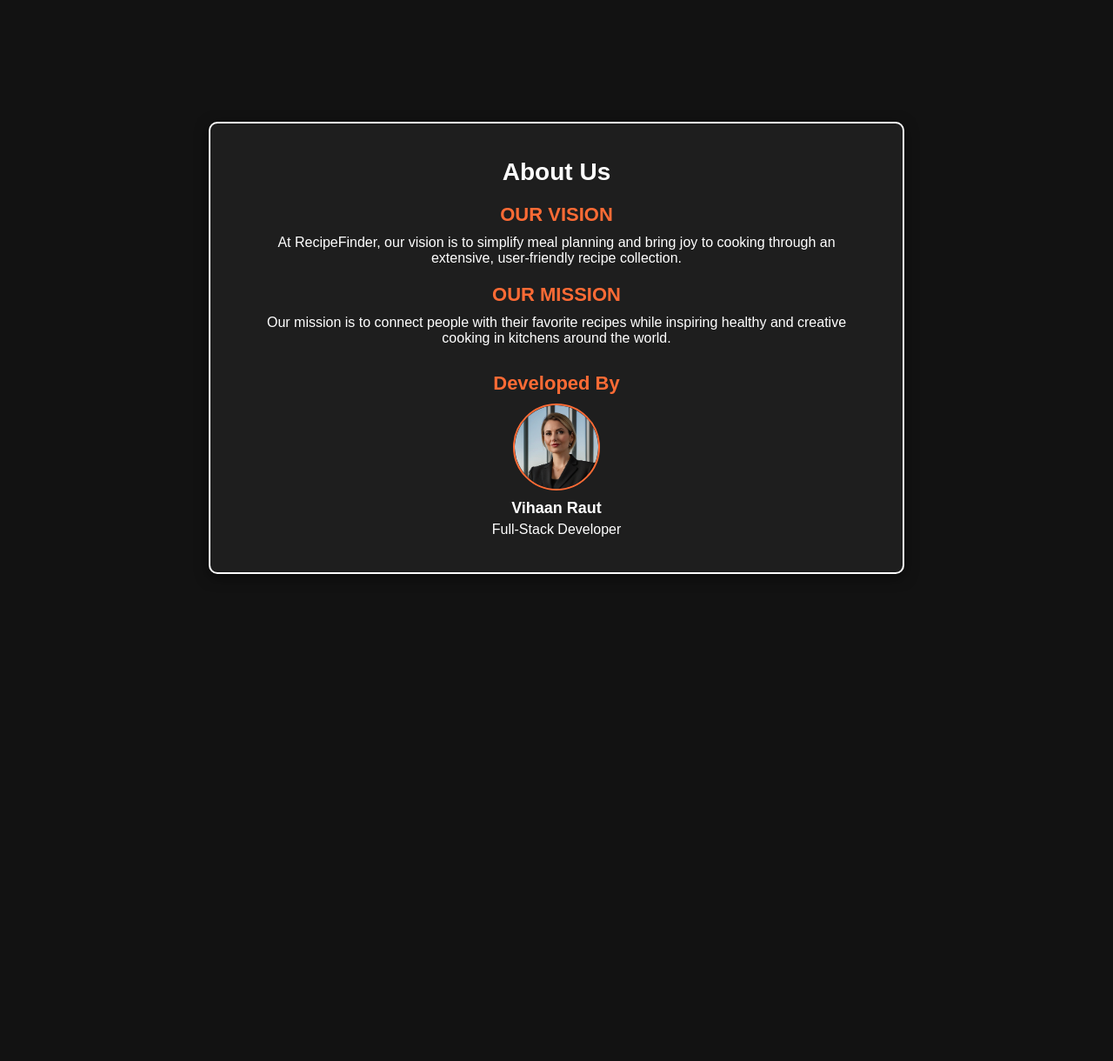
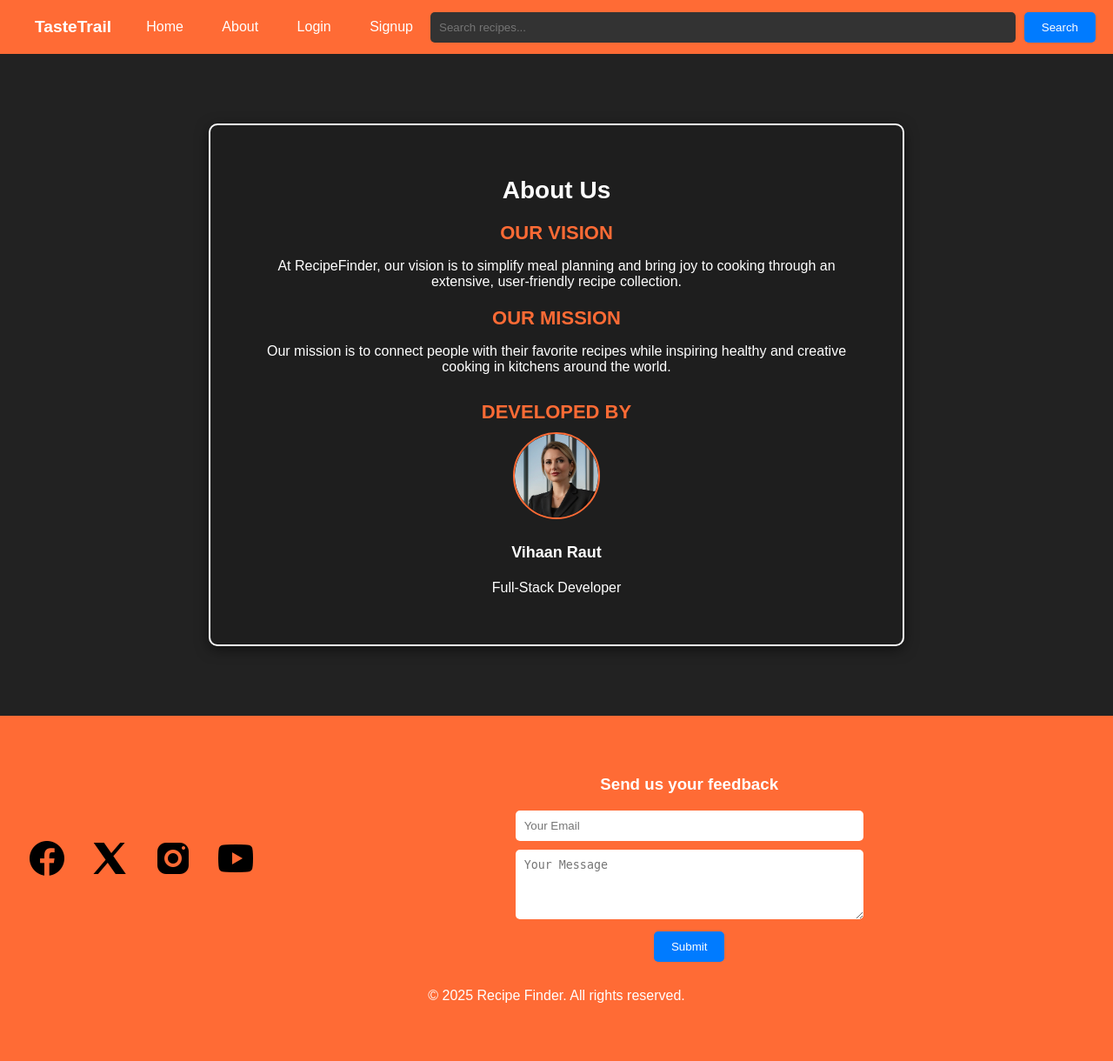
Before and after one commit to umeshraut2002/recipe-finder, a PHP site: page /About/about.html in a window 1280 px wide. Shown: the whole page at 87% size. Before the commit the page ends 660 px from the top, so only its background shows below. Run offline with PHP 8.4, Linux system fonts and the light colour scheme.

Commit message:
about page updated

```diff
--- a/Recipe Finder/About/about.css
+++ b/Recipe Finder/About/about.css
@@ -1,29 +1,93 @@
+/* this is for the global style */
+
 * {
-    box-sizing: border-box;
-    margin: 0;
-    padding: 0;
+  box-sizing: border-box;
 }
 
 body {
-    background-color: #121212;
-    color: #ffffff;
-    font-family: Arial, sans-serif;
-    display: flex;
-    justify-content: center;
-    align-items: center;
-    min-height: 100vh;
-    margin: 0;
+  margin: 0;
+  padding: 0;
+  font-family: "Nunito Sans", sans-serif;
+  background-color: #222;
+  color: #fff;
+}
+
+/* style for navbar all sections */
+.navbar {
+  background-color: #ff6b35;
+  padding: 10px 20px;
+  display: flex;
+  justify-content: space-between;
+  align-items: center;
+}
+
+.navbar-brand {
+  font-weight: 900;
+  font-size: 1.2rem;
+}
+
+.navbar-brand,
+.nav-link {
+  color: #fff;
+  text-decoration: none;
+  padding: 10px 20px;
+}
+
+.navbar-brand:hover,
+.nav-link:hover {
+  background-color: #333;
+}
+
+.search-container {
+  flex-grow: 1;
+  display: flex;
+  justify-content: center;
+}
+
+.search-input {
+  width: 100%;
+  padding: 10px;
+  border-radius: 5px;
+  border: none;
+  background-color: #333;
+  color: #fff;
+  margin-right: 10px;
+}
+
+.search-btn {
+  padding: 10px 20px;
+  border-radius: 5px;
+  background-color: #007bff;
+  color: #fff;
+  border: none;
+  cursor: pointer;
+}
+
+.search-btn:hover {
+  background-color: #0056b3;
+}
+
+/* style for responsive header */
+
+@media (max-width: 768px) {
+  .navbar {
     flex-direction: column;
+    align-items: stretch;
+  }
+  .search-container {
+    margin-top: 10px;
+    margin-bottom: 10px;
+  }
 }
+
+/* style for the main section */
 
 .main-content {
     flex: 1;
     display: flex;
     justify-content: center;
     align-items: center;
-    padding: 20px;
-    width: 100%;
-    max-width: 1200px;
+    padding: 80px;
 }
 
 .about-container {
@@ -85,3 +149,68 @@ body {
     color: #ffffff;
     font-size: 16px;
 }
+
+/* style for the footer section */
+
+.footer {
+  background-color: #ff6b35;
+  color: #fff;
+  padding: 50px 20px;
+  text-align: center;
+}
+
+.footer-content {
+  display: flex;
+  flex-wrap: wrap;
+  justify-content: center;
+  align-items: center;
+  margin-bottom: 30px;
+}
+
+.social-links {
+  margin-right: 20px;
+}
+
+.social-links a {
+  color: #fff;
+  text-decoration: none;
+  margin: 0 10px;
+  font-size: 20px;
+}
+
+.social-links a:hover {
+  color: #fff;
+}
+
+.feedback-form {
+  max-width: 400px;
+  margin: 0 auto;
+}
+
+.feedback-form input[type="email"],
+.feedback-form textarea {
+  width: 100%;
+  padding: 10px;
+  margin-bottom: 10px;
+  border-radius: 5px;
+  border: none;
+}
+
+.feedback-form input[type="submit"] {
+  background-color: #007bff;
+  color: #fff;
+  border: none;
+  border-radius: 5px;
+  padding: 10px 20px;
+  cursor: pointer;
+}
+
+.feedback-form input[type="submit"]:hover {
+  background-color: #0056b3;
+}
+
+@media (min-width: 768px) {
+  .footer-content {
+    justify-content: space-between;
+  }
+}
--- a/Recipe Finder/About/about.html
+++ b/Recipe Finder/About/about.html
@@ -10,6 +10,23 @@
     <link rel="preconnect" href="https://fonts.gstatic.com" crossorigin />
 </head>
 <body>
+    <!-- structure for the navbar -->
+    <nav class="navbar">
+        <a class="navbar-brand" href="#">TasteTrail</a>
+        <div class="navbar-links">
+            <a class="nav-link" href="/recipe-finder/Recipe Finder/index.html">Home</a>
+            <a class="nav-link" href="/recipe-finder/Recipe Finder/About/about.html">About</a>
+            <a class="nav-link" href="/recipe-finder/Recipe Finder/Auth/login/login.html">Login</a>
+            <a class="nav-link" href="/recipe-finder/Recipe Finder/Auth/signup/signup.html">Signup</a>
+        </div>
+        <div class="search-container">
+            <input type="text" class="search-input" placeholder="Search recipes..." />
+            <button class="search-btn">Search</button>
+        </div>
+    </nav>
+
+    <!-- structure for the main section -->
+
     <main class="main-content">
         <div class="about-container">
             <h1 class="title">About Us</h1>
@@ -22,7 +39,7 @@
                 <p class="section-text">Our mission is to connect people with their favorite recipes while inspiring healthy and creative cooking in kitchens around the world.</p>
             </section>
             <section class="developer-section">
-                <h2 class="section-title">Developed By</h2>
+                <h2 class="section-title">DEVELOPED BY</h2>
                 <div class="developer-info">
                     <img src="/recipe-finder/Recipe Finder/assets/testimonials/Default_A_professional_office_working_girl_with_a_confident_fr_2-modified.png" alt="Developer Image" class="developer-image">
                     <p class="developer-name">Vihaan Raut</p>
@@ -31,5 +48,29 @@
             </section>
         </div>
     </main>
+
+    <!-- structure for the footer section -->
+
+    <footer class="footer">
+        <div class="footer-content">
+            <div class="social-links">
+                <a href="#"><img src="/recipe-finder/Recipe Finder/assets/symbpls/icons8-facebook-48.png" alt="Facebbook" /></a>
+                <a href="#"><img src="/recipe-finder/Recipe Finder/assets/symbpls/icons8-twitterx-48.png" alt="twitter" /></a>
+                <a href="#"><img src="/recipe-finder/Recipe Finder/assets/symbpls/icons8-instagram-48.png" alt="instagram" /></a>
+                <a href="#"><img src="/recipe-finder/Recipe Finder/assets/symbpls/icons8-youtube-48.png" alt="youtube" /></a>
+            </div>
+            <div class="feedback-form">
+                <h3>Send us your feedback</h3>
+                <form action="#" method="post">
+                    <input type="email" name="email" placeholder="Your Email" required />
+                    <textarea name="message" placeholder="Your Message" rows="4" required></textarea>
+                    <input type="submit" value="Submit" />
+                </form>
+            </div>
+        </div>
+        <p>&copy; 2025 Recipe Finder. All rights reserved.</p>
+    </footer>
+
+
 </body>
 </html>
```
